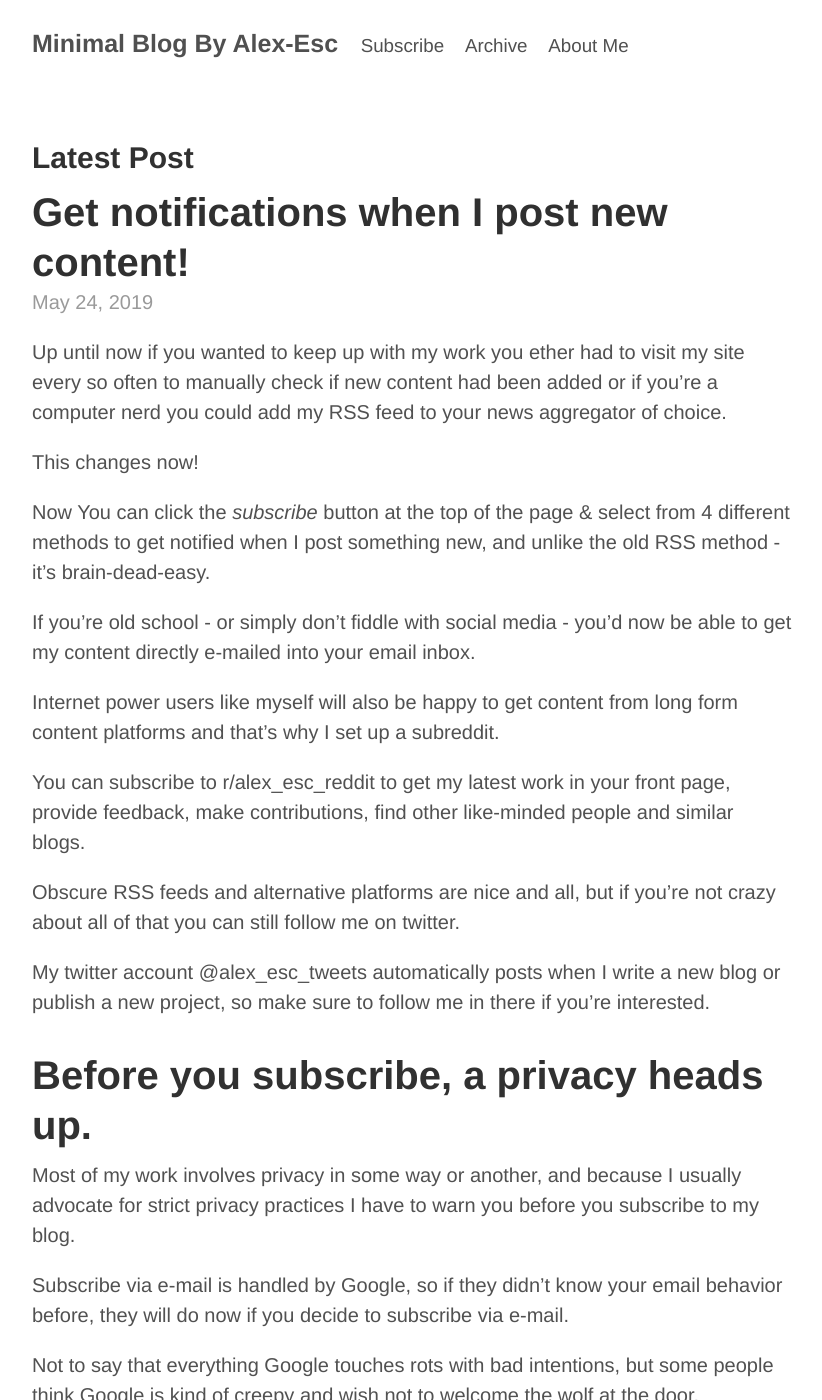
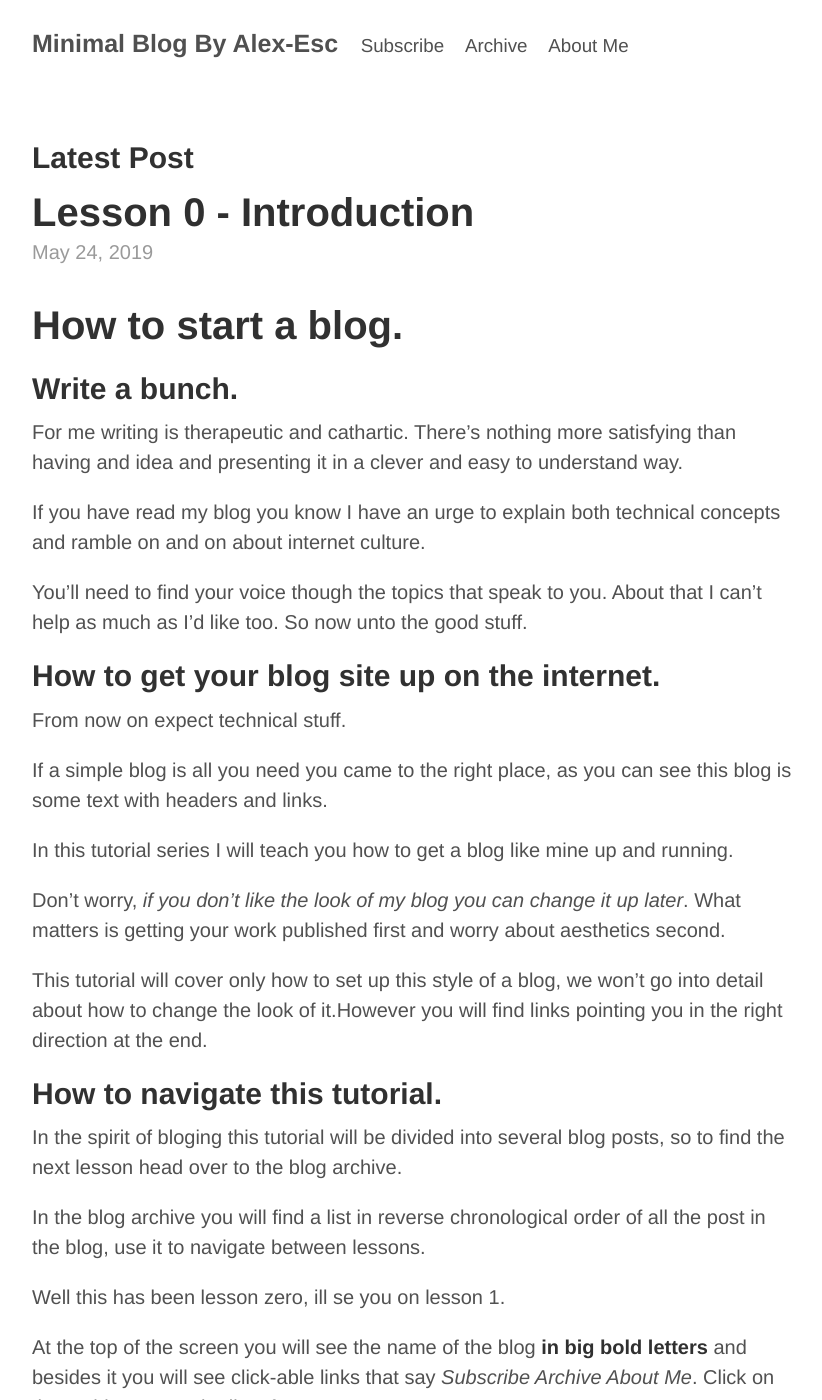
Before and after one commit to alex-esc/notes, a Jekyll site: the page built from index.md, in a window 1280 px wide and 1400 px high. Shown: the whole window, without its empty margins (228-1050 px from the left). Built offline with Jekyll 4.4.1, drawn with Linux system fonts in a browser that asks for light colours; some of the changed text lies outside the part shown.

Commit message:
new lesson up

```diff
--- /dev/null
+++ b/_posts/2019-05-24-Introduction.md
@@ -0,0 +1,38 @@
+---
+layout: "post"
+title: "Lesson 0 - Introduction"
+---
+
+# How to start a blog.
+
+## Write a bunch.
+
+For me writing is therapeutic and cathartic. There's nothing more satisfying than having and idea and presenting it in a clever and easy to understand way.
+
+If you have read my blog you know I have an urge to explain both technical concepts and ramble on and on about internet culture.
+
+You'll need to find your voice though the topics that speak to you. About that I can't help as much as I'd like too. So now unto the good stuff.
+
+## How to get your blog site up on the internet.
+
+From now on expect technical stuff.
+
+If a simple blog is all you need you came to the right place, as you can see this blog is some text with headers and links.
+
+In this tutorial series I will teach you how to get a blog like mine up and running.
+
+Don't worry, *if you don't like the look of my blog you can change it up later*. What matters is getting your work published first and worry about aesthetics second.
+
+This tutorial will cover only how to set up this style of a blog, we won't go into detail about how to change the look of it.However you will find links pointing you in the right direction at the end.
+
+## How to navigate this tutorial.
+
+In the spirit of bloging this tutorial will be divided into several blog posts, so to find the next lesson head over to the blog archive.
+
+In the blog archive you will find a list in reverse chronological order of all the post in the blog, use it to navigate between lessons.
+
+Well this has been lesson zero, ill se you on lesson 1.
+
+At the top of the screen you will see the name of the blog **in big bold letters** and besides it you will see click-able links that say *Subscribe Archive About Me*. Click on the archive to see the list of posts.
+
+Now let us continue!
--- a/_posts/2019-05-24-new-subscribe-feature.md
+++ /dev/null
@@ -1,40 +0,0 @@
----
-layout: "post"
-title: "Get notifications when I post new content!"
----
-
-
-
-Up until now if you wanted to keep up with my work you ether had to visit my site every so often to manually check if new content had been added or if you're a computer nerd you could add my RSS feed to your news aggregator of choice.
-
-This changes now!
-
-Now You can click the *subscribe* button at the top of the page & select from 4 different methods to get notified when I post something new, and unlike the old RSS method - it's brain-dead-easy.
-
-If you're old school - or simply don't fiddle with social media - you'd now be able to get my content directly e-mailed into your email inbox.
-
-Internet power users like myself will also be happy to get content from long form content platforms and that's why I set up a subreddit.
-
-You can subscribe to r/alex_esc_reddit to get my latest work in your front page, provide feedback, make contributions, find other like-minded people and similar blogs.
-
-Obscure RSS feeds and alternative platforms are nice and all, but if you're not crazy about all of that you can still follow me on twitter.
-
-My twitter account @alex_esc_tweets automatically posts when I write a new blog or publish a new project, so make sure to follow me in there if you're interested.
-
-# Before you subscribe, a privacy heads up.
-
-Most of my work involves privacy in some way or another, and because I usually advocate for strict privacy practices I have to warn you before you subscribe to my blog.
-
-Subscribe via e-mail is handled by Google, so if they didn't know your email behavior before, they will do now if you decide to subscribe via e-mail.
-
-Not to say that everything Google touches rots with bad intentions, but some people think Google is kind of creepy and wish not to welcome the wolf at the door.
-
-A similar argument can be made about twitter or reddit, but with those services it's obvious what information is being collected.
-
-Unlike with Google's FeedBurner. This service that powers the e-mail notifications is very sneaky to admit they are runned by google systems, so that's the heads up.
-
-Of course if you want to get notifications without anyone breaking your personal privacy boundaries you can always use RSS.
-
-If you don't know what RSS is or how to use it, start our by reading my explanation: [here](https://alex-esc.github.io/posts/what-is-rss.html).
-
-Everyone has their own personal boundaries, it should be up to each one of us to draw the line of what counts as a privacy violation and what's OK, that's why I built the subscribe function with options.
--- a/index.md
+++ b/index.md
@@ -26,9 +26,7 @@ excerpt_separator: <!--more-->
 {% endfor %}
 
 
-## More posts
-
-Find older blog posts on the _[archive](archive.md)_, or follow me via _[RSS](feed.xml)_.
+## Previous posts
 
 
 {% for post in site.posts limit:5 offset:1 %}
@@ -46,6 +44,12 @@ Find older blog posts on the _[archive](archive.md)_, or follow me via _[RSS](fe
 
 {% endfor %}
 
+
+## Older posts
+
+Find older blog posts on the _[archive](archive.md)_, or follow me via _[RSS](feed.xml)_.
+
+
 All my blog posts are licensed under a [Creative Commons Attribution-ShareAlike 4.0 International License][l].
 
 
```
